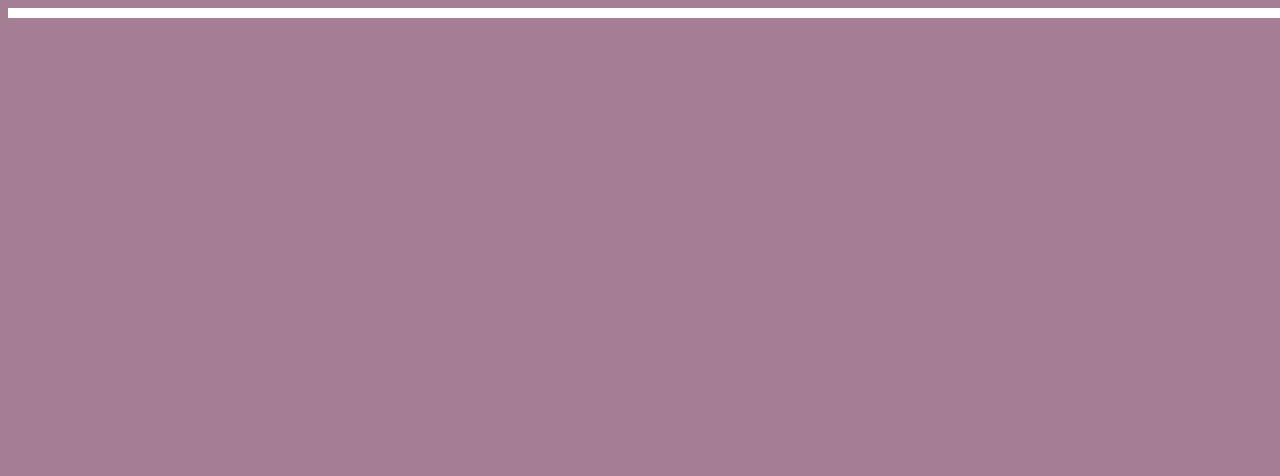
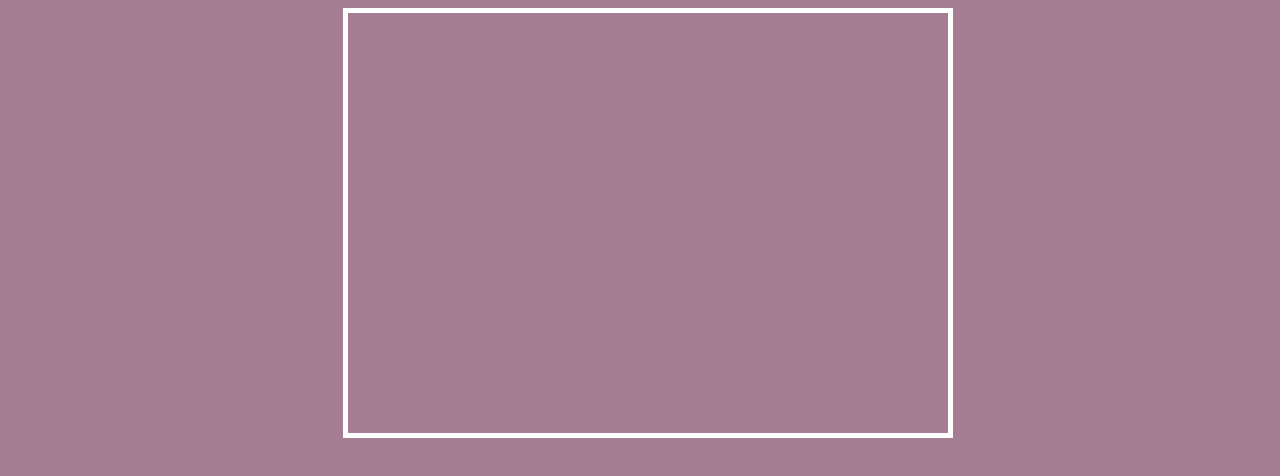
Before and after one commit to pennmeg/pure_css_image, a plain HTML site: page index.html in a window 1280 px wide. Drawn offline with Linux system fonts and the light colour scheme.

Commit message:
set up body

```diff
--- a/styles.css
+++ b/styles.css
@@ -3,6 +3,10 @@ body {
   background-color: #A57E94;
 }
 .box {
-
+  position: relative;
+  margin: auto;
+  display: block;
+  width: 600px;
+  height: 420px;
   border: white solid 5px;
 }
```
